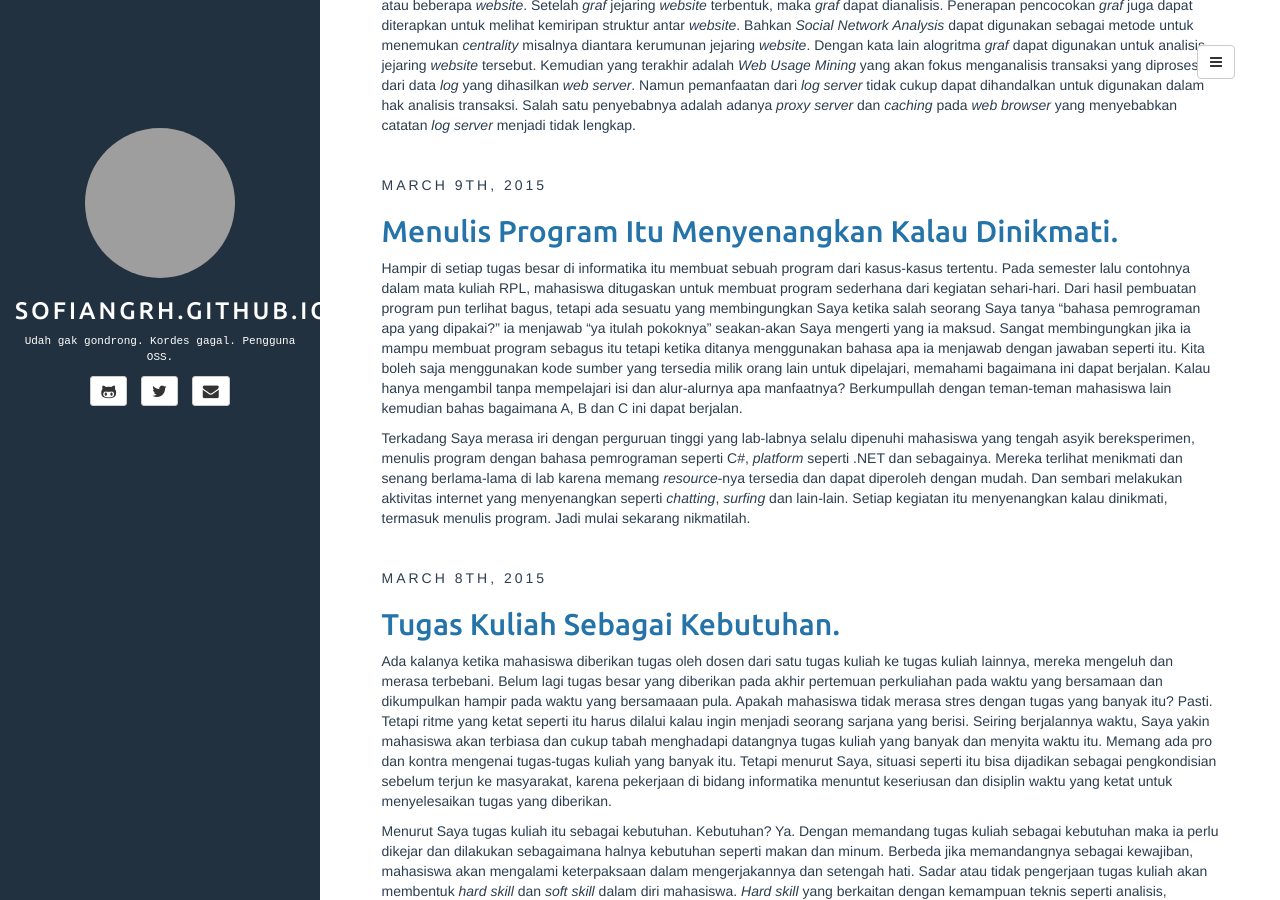
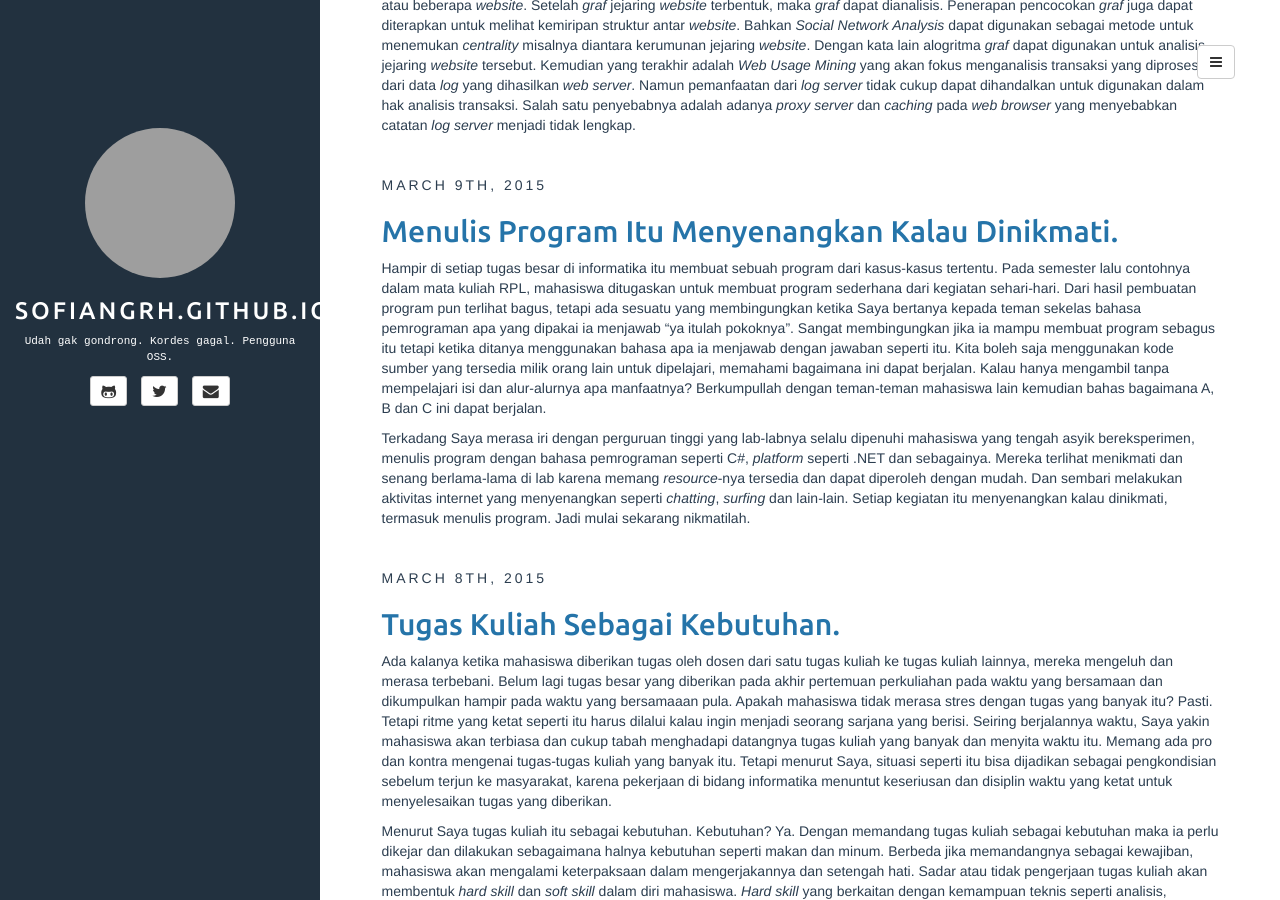
Before and after one commit to sofiangrh/sofiangrh.github.io, a Jekyll site: the page built from index.html, in a window 1280 px wide and 900 px high, scrolled down 2975 px. Built offline with Jekyll 4.4.1, drawn with Linux system fonts in a browser that asks for light colours; the list of posts is cut into pages by our own code; grey boxes are pictures that could not be loaded.

Commit message:
Update 2015-03-09-membuat-program-itu-menyenangkan-kalau-dinikmati.md

```diff
--- a/_posts/2015-03-09-membuat-program-itu-menyenangkan-kalau-dinikmati.md
+++ b/_posts/2015-03-09-membuat-program-itu-menyenangkan-kalau-dinikmati.md
@@ -6,6 +6,6 @@ tags: [kampus, mahasiswa, perangkat lunak]
 fullview: true.
 ---
 
-Hampir di setiap tugas besar di informatika itu membuat sebuah program dari kasus-kasus tertentu. Pada semester lalu contohnya dalam mata kuliah RPL, mahasiswa ditugaskan untuk membuat program sederhana dari kegiatan sehari-hari. Dari hasil pembuatan program pun terlihat bagus, tetapi ada sesuatu yang membingungkan Saya ketika salah seorang Saya tanya "bahasa pemrograman apa yang dipakai?" ia menjawab "ya itulah pokoknya" seakan-akan Saya mengerti yang ia maksud. Sangat membingungkan jika ia mampu membuat program sebagus itu tetapi ketika ditanya menggunakan bahasa apa ia menjawab dengan jawaban seperti itu. Kita boleh saja menggunakan kode sumber yang tersedia milik orang lain untuk dipelajari, memahami bagaimana ini dapat berjalan. Kalau hanya mengambil tanpa mempelajari isi dan alur-alurnya apa manfaatnya? Berkumpullah dengan teman-teman mahasiswa lain kemudian bahas bagaimana A, B dan C ini dapat berjalan.
+Hampir di setiap tugas besar di informatika itu membuat sebuah program dari kasus-kasus tertentu. Pada semester lalu contohnya dalam mata kuliah RPL, mahasiswa ditugaskan untuk membuat program sederhana dari kegiatan sehari-hari. Dari hasil pembuatan program pun terlihat bagus, tetapi ada sesuatu yang membingungkan ketika Saya bertanya kepada teman sekelas bahasa pemrograman apa yang dipakai ia menjawab "ya itulah pokoknya". Sangat membingungkan jika ia mampu membuat program sebagus itu tetapi ketika ditanya menggunakan bahasa apa ia menjawab dengan jawaban seperti itu. Kita boleh saja menggunakan kode sumber yang tersedia milik orang lain untuk dipelajari, memahami bagaimana ini dapat berjalan. Kalau hanya mengambil tanpa mempelajari isi dan alur-alurnya apa manfaatnya? Berkumpullah dengan teman-teman mahasiswa lain kemudian bahas bagaimana A, B dan C ini dapat berjalan.
 
 Terkadang Saya merasa iri dengan perguruan tinggi yang lab-labnya selalu dipenuhi mahasiswa yang tengah asyik bereksperimen, menulis program dengan bahasa pemrograman seperti C#, *platform* seperti .NET dan sebagainya. Mereka terlihat menikmati dan senang berlama-lama di lab karena memang *resource*-nya tersedia dan dapat diperoleh dengan mudah. Dan sembari melakukan aktivitas internet yang menyenangkan seperti *chatting*, *surfing* dan lain-lain. Setiap kegiatan itu menyenangkan kalau dinikmati, termasuk menulis program. Jadi mulai sekarang nikmatilah.
```
